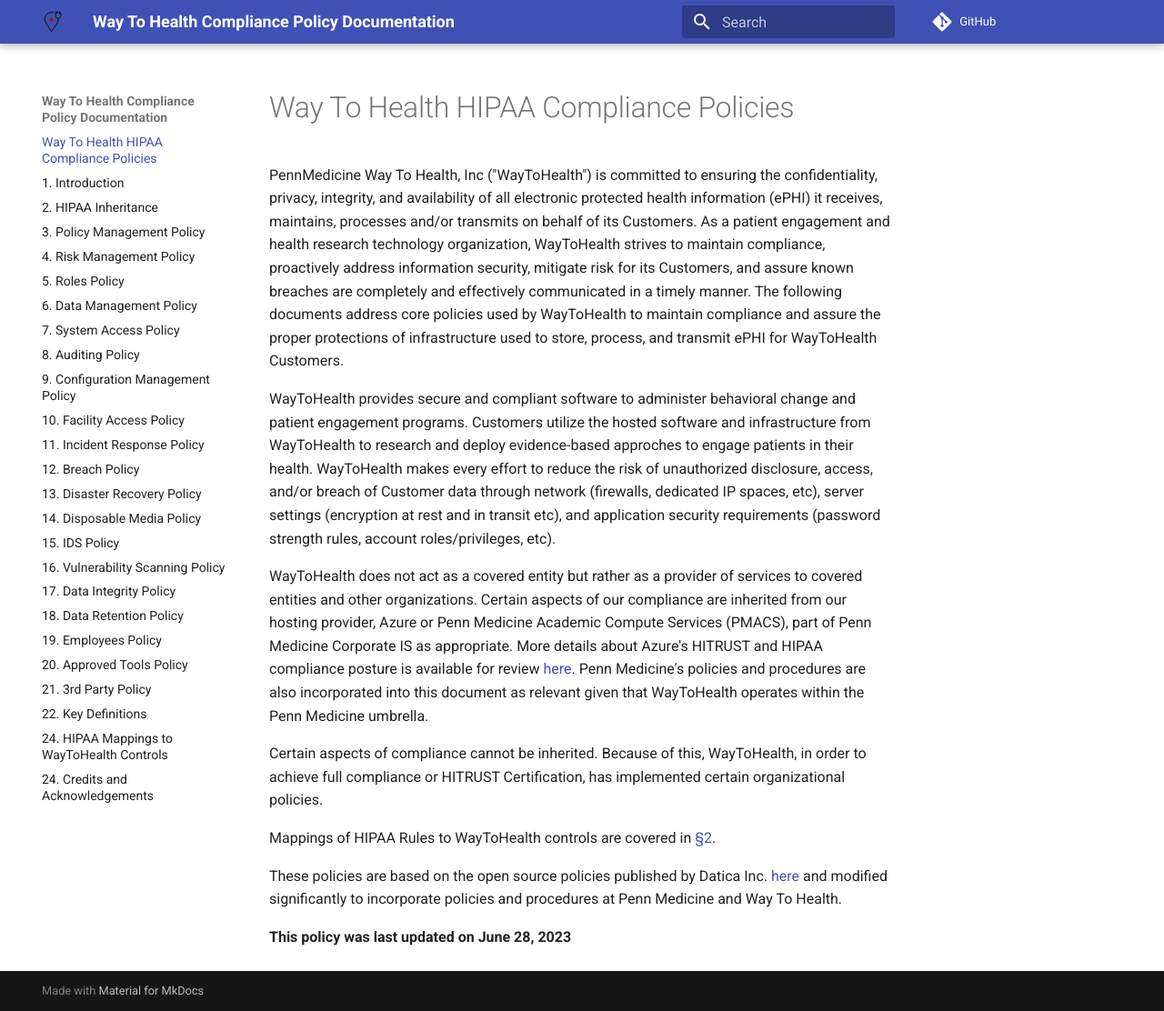
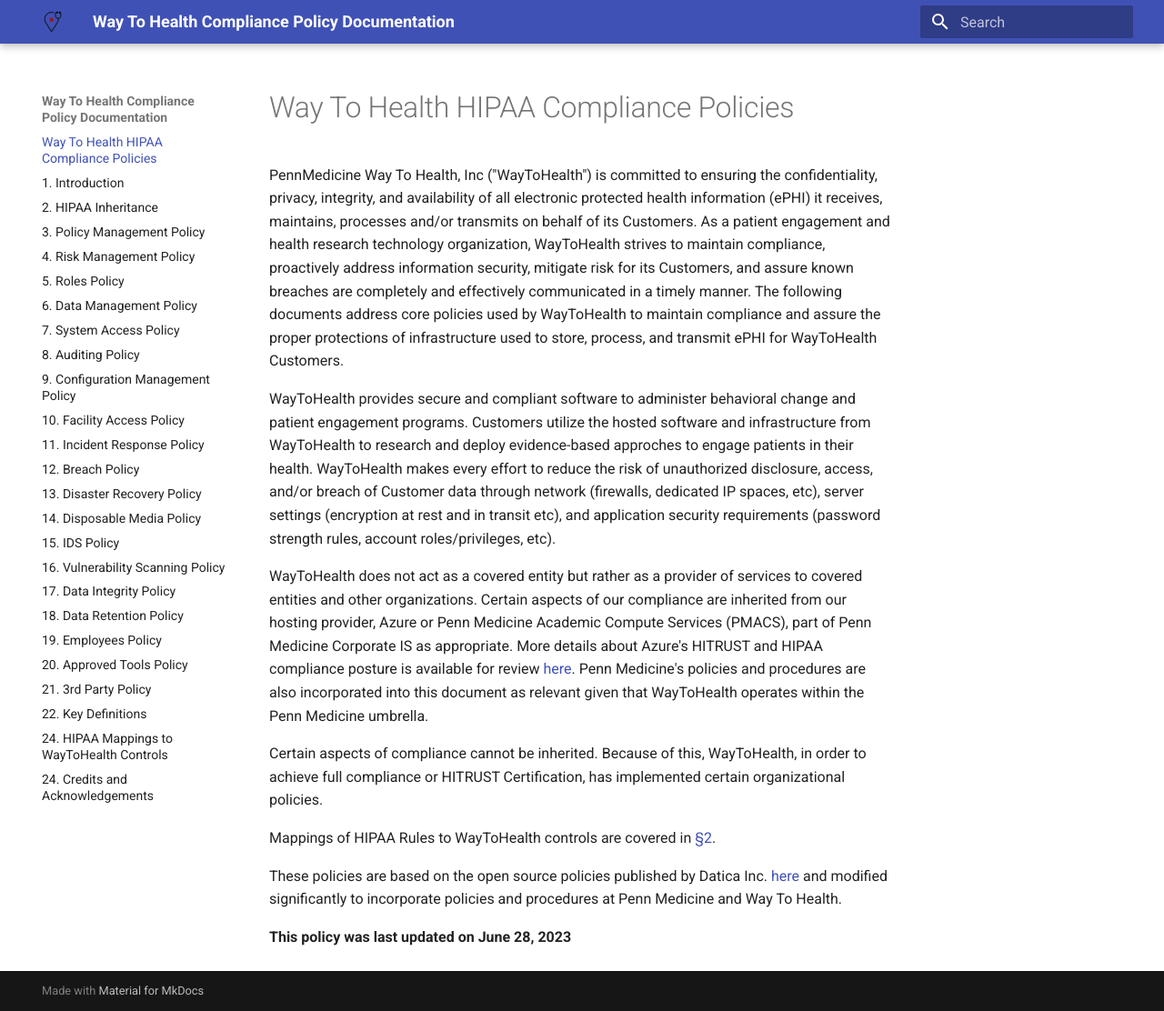
Before and after one commit to globerhofer/HIPAA-policies, an MkDocs documentation site: the page built from docs/index.md, in a window 1280 px wide and 1112 px high. Shown: the whole window at 91% size. Built offline with MkDocs 1.6.1 and Material for MkDocs 9.7.7, drawn with Linux system fonts in a browser that asks for light colours; comment, search, counter and statistics services are not loaded.

Commit message:
Remove link to github repo

```diff
--- a/mkdocs.yml
+++ b/mkdocs.yml
@@ -16,7 +16,3 @@
       separator: '[\s\-\.]+'
       lang:
         - en
-
-# Repository
-repo_name: "GitHub"
-repo_url: "https://github.com/waytohealth/policies"
```
